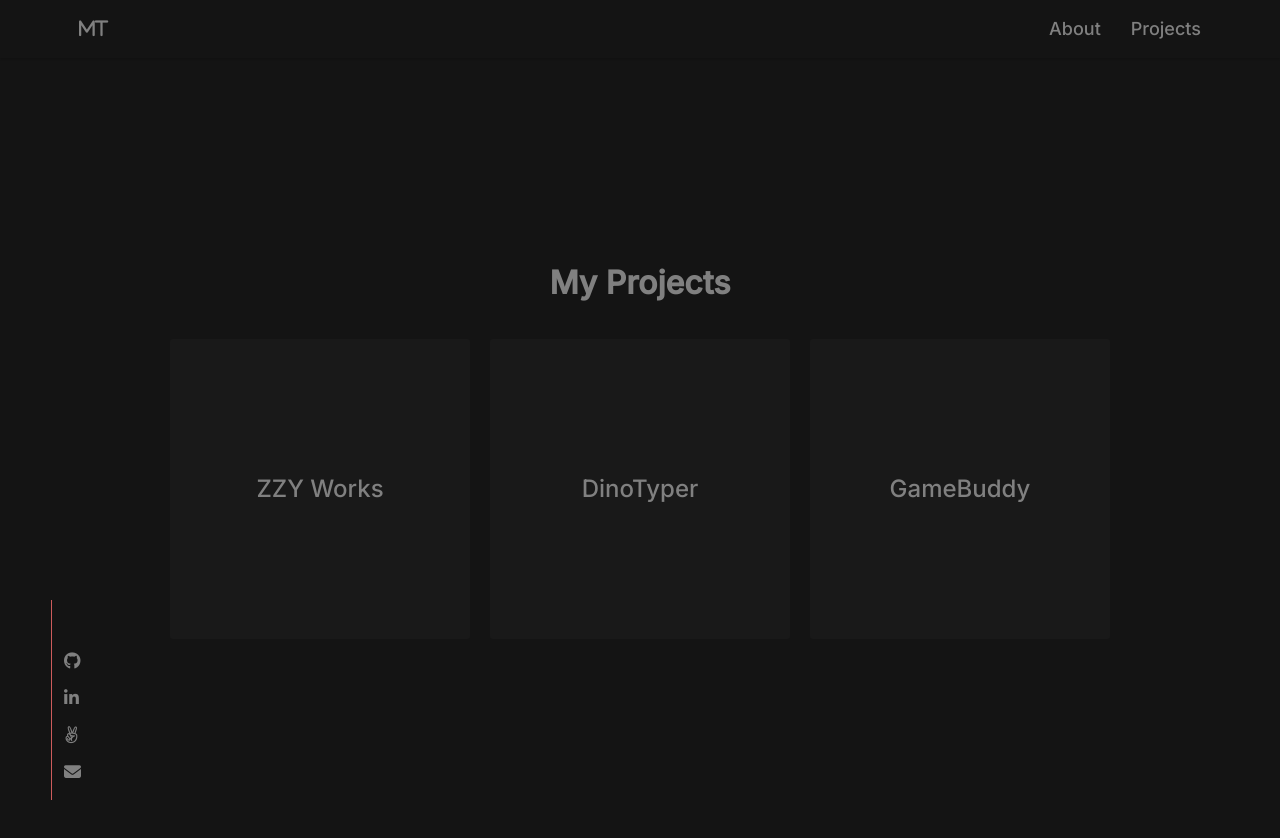
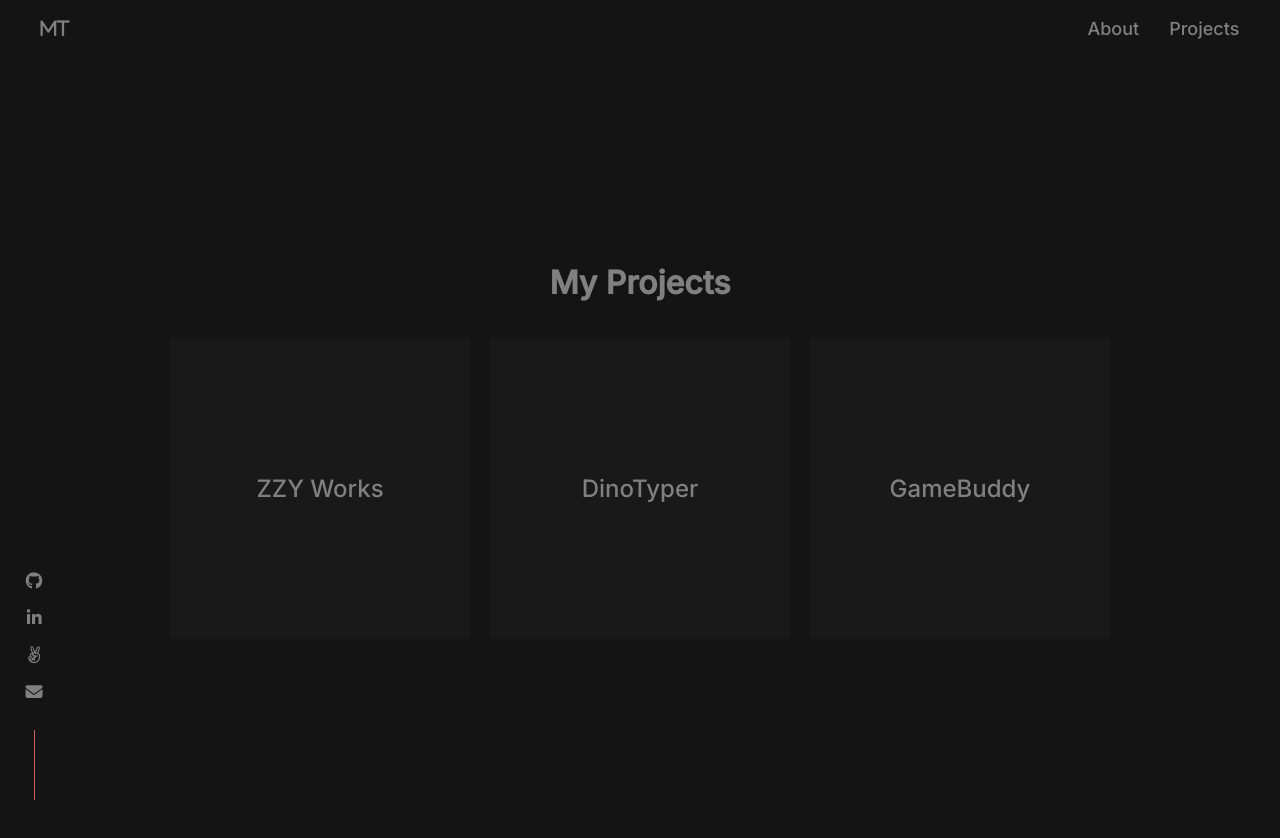
Before and after one commit to mattzteh/portfolio, a React (Create React App) app: page /projects in a window 1280 px wide. Shown: the top 838 px of the page. Built offline with nearby package versions, Linux system fonts and the light colour scheme.

Commit message:
change margin and update footer styling

```diff
--- a/src/Components/Footer/Footer.css
+++ b/src/Components/Footer/Footer.css
@@ -1,22 +1,24 @@
 .footer {
     position: fixed;
     bottom: 0; left: 0;
-    margin: 0 5%;
+    margin: 0 2%;
 }
 
-.socials {
-    margin: 20px 0px;
+.footer ul {
+    display: flex;
+    flex-direction: column;
+    align-items: center;
 }
 
 .socials i {
     font-size: 17px;
+    margin: 10px 0px;
 }
 
 .vl {
     border-left: 1px solid indianred;
-    min-height: 200px;
-    position: fixed;
-    left: 4%; bottom: 0;
+    min-height: 70px;
+    margin-top: 20px;
 }
 
 .socials a:hover {
--- a/src/Components/Footer/index.js
+++ b/src/Components/Footer/index.js
@@ -7,34 +7,34 @@ const Footer = () => {
     return (
         <>
         <div className='footer'>
-            <m.div variants={container} initial="hidden" animate="show" className='footer-links'>
+            <m.ul variants={container} initial="hidden" animate="show" className='footer-links'>
 
-                <m.div variants={fadeIn} className="socials">
+                <m.li variants={fadeIn} className="socials">
                     <a href='https://github.com/mattzteh' target="_blank" rel="noreferrer">
                         <i class="fa-brands fa-github"></i>
                     </a>
-                </m.div>
+                </m.li>
 
-                <m.div variants={fadeIn} className="socials">
+                <m.li variants={fadeIn} className="socials">
                     <a href='https://www.linkedin.com/in/mattzteh/' target="_blank" rel="noreferrer">
                         <i class="fa-brands fa-linkedin-in"></i>
                     </a>
-                </m.div>
+                </m.li>
 
-                <m.div variants={fadeIn} className="socials">
+                <m.li variants={fadeIn} className="socials">
                     <a href='https://angel.co/u/matthew-teh-1' target="_blank" rel="noreferrer">
                     <i class="fa-brands fa-angellist"></i>
                     </a>
-                </m.div>
+                </m.li>
 
-                <m.div variants={fadeIn} className="socials">
+                <m.li variants={fadeIn} className="socials">
                     <a href='mailto: mattzteh@gmail.com'>
                         <i class="fa-solid fa-envelope"></i>
                     </a>
-                </m.div>
+                </m.li>
 
-                <m.div variants={fadeUp} className='vl'></m.div>
-            </m.div>
+                <m.li variants={fadeUp} className='vl'></m.li>
+            </m.ul>
         </div>
         </>
     )
--- a/src/Components/NavBar/NavBar.css
+++ b/src/Components/NavBar/NavBar.css
@@ -6,7 +6,7 @@
     position: sticky;
     top: 0;
     background-color: #141414;
-    padding: 15px 5%;
+    padding: 15px 2%;
     box-shadow: 0 1px 2px 0 rgba(0,0,0,.2);
     transition: top 0.4s;
 }
```
